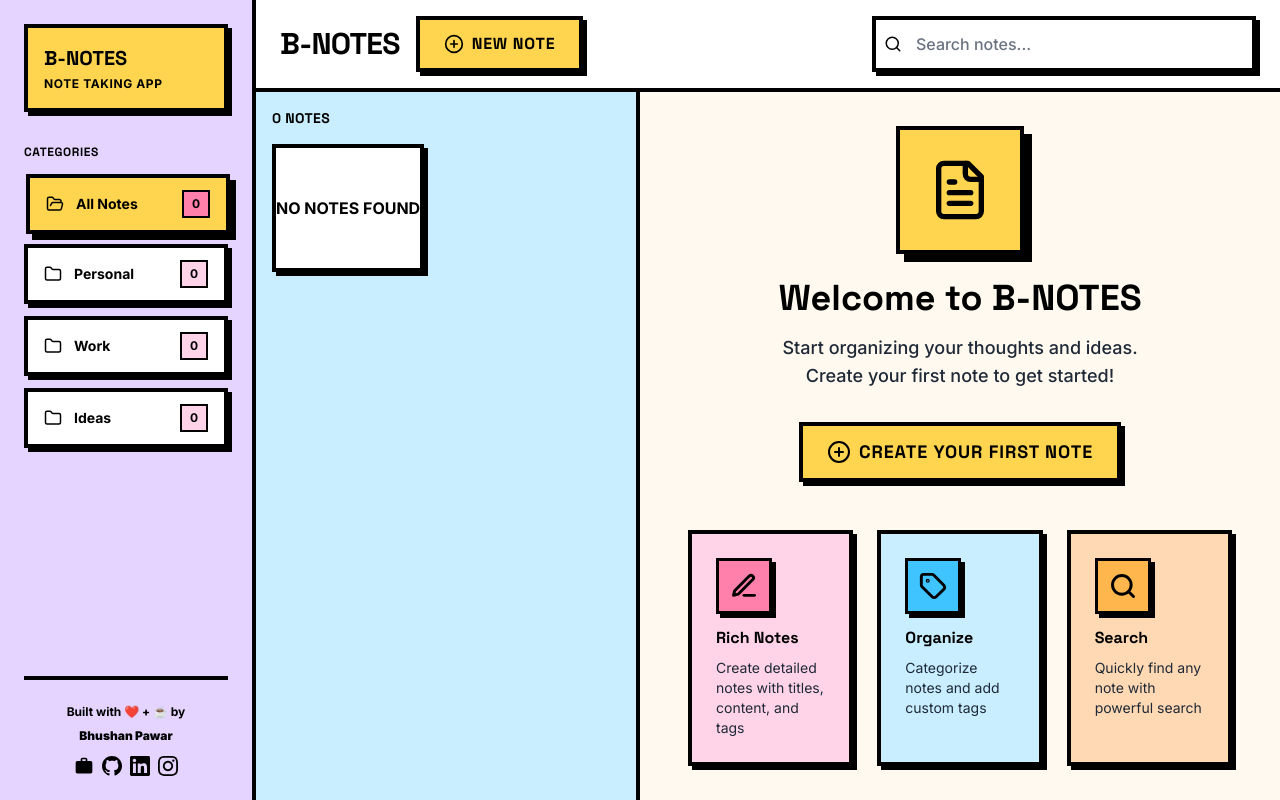
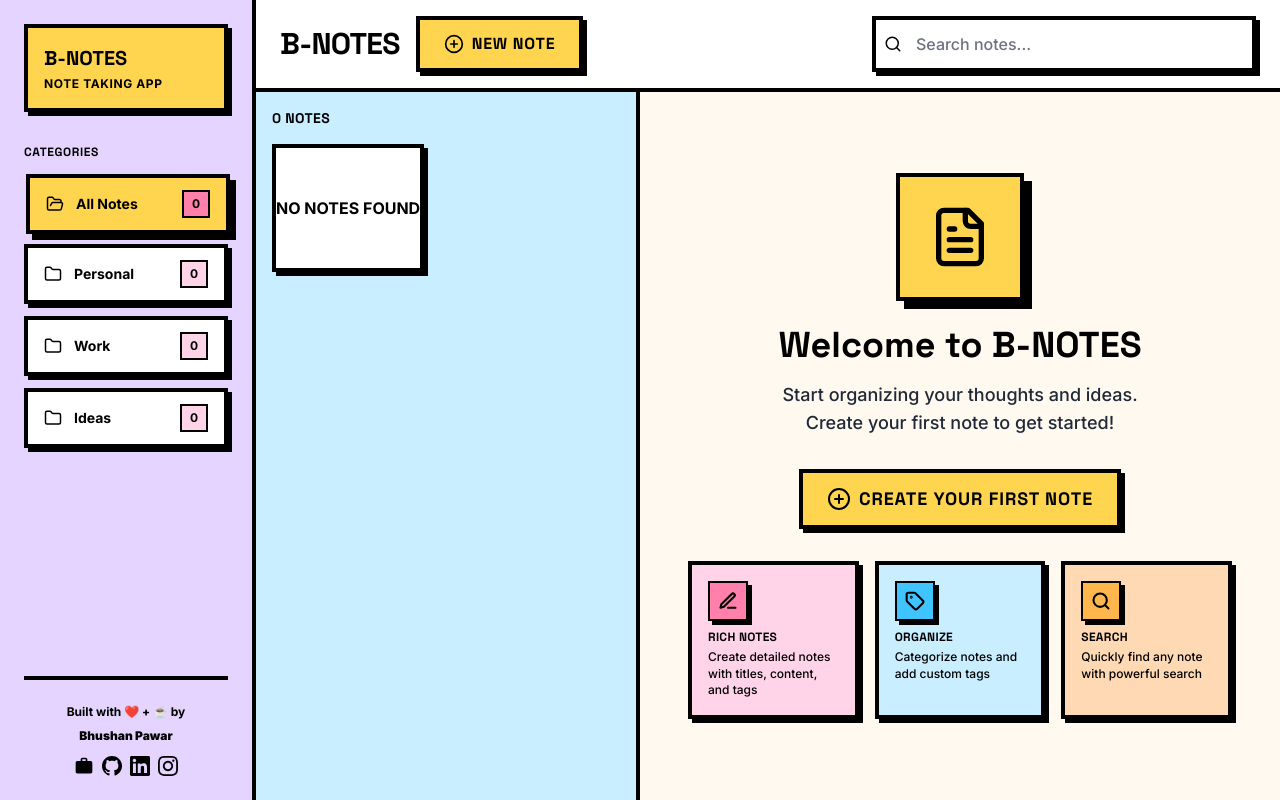
Before and after one commit to bhushcodes/b-notes-app, a React (Vite) app: page / in a window 1280 px wide. Built offline with nearby package versions, Linux system fonts and the light colour scheme.

Commit message:
Make feature cards more compact with smaller, more visible text

```diff
--- a/src/components/EmptyState.jsx
+++ b/src/components/EmptyState.jsx
@@ -25,29 +25,29 @@ const EmptyState = ({ onCreateNote }) => {
           <span>Create Your First Note</span>
         </button>
 
-        <div className="mt-8 sm:mt-12 grid grid-cols-1 sm:grid-cols-3 gap-4 sm:gap-6 max-w-2xl mx-auto text-left px-4">
-          <div className="bg-brutal-pink border-4 border-black p-4 sm:p-6 shadow-brutal hover:shadow-brutal-lg transition-all duration-150 hover:translate-x-[1px] hover:translate-y-[1px]">
-            <div className="inline-flex items-center justify-center w-12 h-12 sm:w-14 sm:h-14 bg-brutal-accent-pink border-3 border-black shadow-brutal mb-3">
-              <Edit3 size={28} className="text-black" strokeWidth={2.5} />
+        <div className="mt-6 sm:mt-8 grid grid-cols-1 sm:grid-cols-3 gap-3 sm:gap-4 max-w-2xl mx-auto text-left px-4">
+          <div className="bg-brutal-pink border-4 border-black p-3 sm:p-4 shadow-brutal hover:shadow-brutal-lg transition-all duration-150 hover:translate-x-[1px] hover:translate-y-[1px]">
+            <div className="inline-flex items-center justify-center w-10 h-10 bg-brutal-accent-pink border-2 border-black shadow-brutal mb-2">
+              <Edit3 size={20} className="text-black" strokeWidth={2.5} />
             </div>
-            <h3 className="font-bold text-black mb-1 sm:mb-2 text-sm sm:text-base" style={{fontFamily: 'Space Grotesk, sans-serif'}}>Rich Notes</h3>
-            <p className="text-xs sm:text-sm text-gray-800 leading-relaxed">Create detailed notes with titles, content, and tags</p>
+            <h3 className="font-extrabold text-black mb-1 text-xs uppercase tracking-wide" style={{fontFamily: 'Space Grotesk, sans-serif'}}>Rich Notes</h3>
+            <p className="text-xs text-black leading-snug font-medium">Create detailed notes with titles, content, and tags</p>
           </div>
 
-          <div className="bg-brutal-blue border-4 border-black p-4 sm:p-6 shadow-brutal hover:shadow-brutal-lg transition-all duration-150 hover:translate-x-[1px] hover:translate-y-[1px]">
-            <div className="inline-flex items-center justify-center w-12 h-12 sm:w-14 sm:h-14 bg-brutal-accent-blue border-3 border-black shadow-brutal mb-3">
-              <Tag size={28} className="text-black" strokeWidth={2.5} />
+          <div className="bg-brutal-blue border-4 border-black p-3 sm:p-4 shadow-brutal hover:shadow-brutal-lg transition-all duration-150 hover:translate-x-[1px] hover:translate-y-[1px]">
+            <div className="inline-flex items-center justify-center w-10 h-10 bg-brutal-accent-blue border-2 border-black shadow-brutal mb-2">
+              <Tag size={20} className="text-black" strokeWidth={2.5} />
             </div>
-            <h3 className="font-bold text-black mb-1 sm:mb-2 text-sm sm:text-base" style={{fontFamily: 'Space Grotesk, sans-serif'}}>Organize</h3>
-            <p className="text-xs sm:text-sm text-gray-800 leading-relaxed">Categorize notes and add custom tags</p>
+            <h3 className="font-extrabold text-black mb-1 text-xs uppercase tracking-wide" style={{fontFamily: 'Space Grotesk, sans-serif'}}>Organize</h3>
+            <p className="text-xs text-black leading-snug font-medium">Categorize notes and add custom tags</p>
           </div>
 
-          <div className="bg-brutal-orange border-4 border-black p-4 sm:p-6 shadow-brutal hover:shadow-brutal-lg transition-all duration-150 hover:translate-x-[1px] hover:translate-y-[1px]">
-            <div className="inline-flex items-center justify-center w-12 h-12 sm:w-14 sm:h-14 bg-brutal-accent-orange border-3 border-black shadow-brutal mb-3">
-              <Search size={28} className="text-black" strokeWidth={2.5} />
+          <div className="bg-brutal-orange border-4 border-black p-3 sm:p-4 shadow-brutal hover:shadow-brutal-lg transition-all duration-150 hover:translate-x-[1px] hover:translate-y-[1px]">
+            <div className="inline-flex items-center justify-center w-10 h-10 bg-brutal-accent-orange border-2 border-black shadow-brutal mb-2">
+              <Search size={20} className="text-black" strokeWidth={2.5} />
             </div>
-            <h3 className="font-bold text-black mb-1 sm:mb-2 text-sm sm:text-base" style={{fontFamily: 'Space Grotesk, sans-serif'}}>Search</h3>
-            <p className="text-xs sm:text-sm text-gray-800 leading-relaxed">Quickly find any note with powerful search</p>
+            <h3 className="font-extrabold text-black mb-1 text-xs uppercase tracking-wide" style={{fontFamily: 'Space Grotesk, sans-serif'}}>Search</h3>
+            <p className="text-xs text-black leading-snug font-medium">Quickly find any note with powerful search</p>
           </div>
         </div>
       </div>
```
